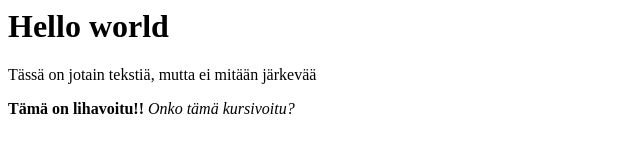
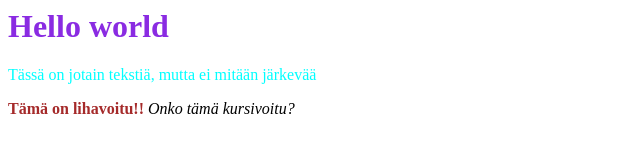
Before and after one commit to Oonuliina/demo1, a plain HTML site: page index.html in a window 1280 px wide. Shown: the whole page, without its empty margins (0-640 px from the left). Drawn offline with Linux system fonts and the light colour scheme.

Commit message:
Update index.html

```diff
--- a/index.html
+++ b/index.html
@@ -1,5 +1,5 @@
-<title>Cute ass otsikko (~^__^)~^</title>
-<H1>Hello world</H1>
-<P>Tässä on jotain tekstiä, mutta ei mitään järkevää</p>
-<B>Tämä on lihavoitu!!</B>
+<title>Cute ass otsikko (~^__^)~</title>
+<H1 style="color: blueviolet;">Hello world</H1>
+<P style="color: cyan;">Tässä on jotain tekstiä, mutta ei mitään järkevää</p>
+<B style="color: brown;">Tämä on lihavoitu!!</B>
 <I>Onko tämä kursivoitu?</I>
```
